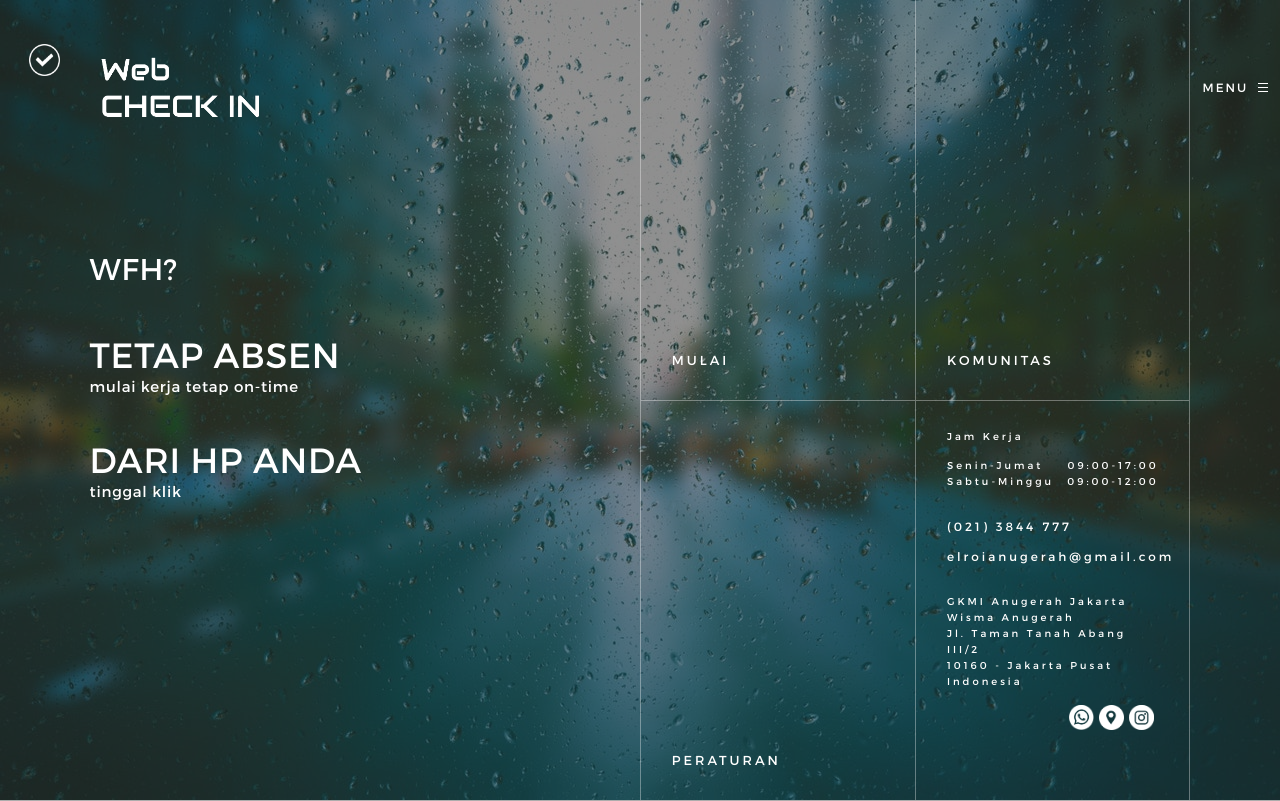
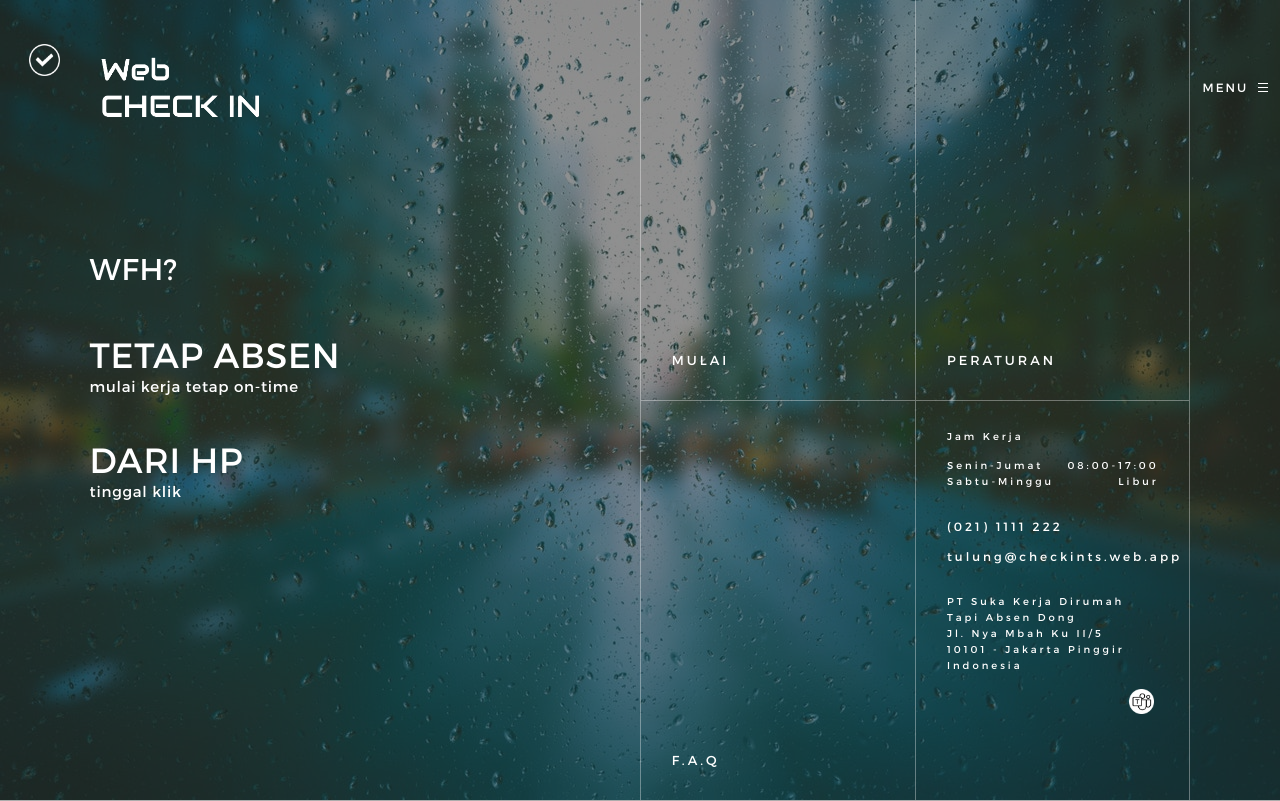
Before and after one commit to thomsetiabudi/CheckIn, an Angular app: page / in a window 1280 px wide. Built offline with nearby package versions, Linux system fonts and the light colour scheme.

Commit message:
matikan link
matikan link

```diff
--- a/src/app/home/home.component.html
+++ b/src/app/home/home.component.html
@@ -6,7 +6,7 @@
       mulai kerja tetap on-time
     </p>
     <p class="mainContentDummy"></p>
-    <p><span class="mainContentServiceHour">Dari HP Anda</span><br>
+    <p><span class="mainContentServiceHour">Dari HP</span><br>
       tinggal klik
     </p>
   </div>
@@ -14,19 +14,19 @@
 
 <!-- Home Menu Links -->
 <div class="homeMenuLinkContainer" #homeMenuLinkContainer>
-  <a routerLink='/connect' href="#" class="homeMenuLink">
+  <a routerLink='/home' href="#" class="homeMenuLink">
     <div>
       <p class="homeMenuLinkText">Mulai</p>
     </div>
   </a>
-  <a routerLink='/komunitas' href="#" class="homeMenuLink">
+  <a routerLink='/home' href="#" class="homeMenuLink">
     <div>
-      <p class="homeMenuLinkText">Komunitas</p>
+      <p class="homeMenuLinkText">Peraturan</p>
     </div>
   </a>
-  <a routerLink='/kisah' href="#" class="homeMenuLink">
+  <a routerLink='/home' href="#" class="homeMenuLink">
     <div>
-      <p class="homeMenuLinkText">Peraturan</p>
+      <p class="homeMenuLinkText">F.A.Q</p>
     </div>
   </a>
   <a href="#" class="homeMenuLink homeMenuLinkKontak">
@@ -34,29 +34,20 @@
       <p class="homeMenuLinkTextKontak homeMenuLinkTextKontakJamKerjaTitle">Jam Kerja</p>
       <p class="homeMenuLinkTextKontak homeMenuLinkTextKontakJamKerjaDetail">
         <span>Senin-Jumat</span>
-        <span class="homeMenuLinkTextKontakJamKerjaDetailJam">09:00-17:00</span>
+        <span class="homeMenuLinkTextKontakJamKerjaDetailJam">08:00-17:00</span>
         <br>
         <span>Sabtu-Minggu</span>
-        <span class="homeMenuLinkTextKontakJamKerjaDetailJam">09:00-12:00</span>
+        <span class="homeMenuLinkTextKontakJamKerjaDetailJam">Libur</span>
       </p>
-      <p class="homeMenuLinkTextKontak homeMenuLinkTextKontakTel"><a href="tel:+62 21 3844 777">(021) 3844 777</a></p>
-      <p class="homeMenuLinkTextKontak homeMenuLinkTextKontakEMail"><a href="mailto:elroianugerah@gmail.com">elroianugerah@gmail.com</a></p>
-      <p class="homeMenuLinkTextKontak homeMenuLinkTextKontakDetail">GKMI Anugerah Jakarta<br>
-        Wisma Anugerah<br>
-        Jl. Taman Tanah Abang III/2<br>
-        10160 - Jakarta Pusat<br>
+      <p class="homeMenuLinkTextKontak homeMenuLinkTextKontakTel"><a href="tel:+62 21 1111 222">(021) 1111 222</a></p>
+      <p class="homeMenuLinkTextKontak homeMenuLinkTextKontakEMail"><a href="mailto:tulung@checkints.web.app">tulung@checkints.web.app</a></p>
+      <p class="homeMenuLinkTextKontak homeMenuLinkTextKontakDetail">PT Suka Kerja Dirumah<br>
+        Tapi Absen Dong<br>
+        Jl. Nya Mbah Ku II/5<br>
+        10101 - Jakarta Pinggir<br>
         Indonesia</p>
-      <a class="socialIconButtonLink" target="_blank" href="https://instagram.com/gkmi_anugerah">
-        <img class="socialIconButton" src="/assets/img/instagram-circle-w.png" alt="IG">
-      </a>
-      <a class="socialIconButtonLink" target="_blank" href="https://goo.gl/maps/aPQFoLxrTEo">
-        <img class="socialIconButton" src="/assets/img/location-circle-w.png" alt="IG">
-      </a>
-      <!-- <a class="socialIconButtonLink" target="_blank" href="https://wa.me/628176904755/?text=Halo%20Pak%20Febri%2C%20tentang%20GKMI%20Anugerah">
-        <img class="socialIconButton" src="/assets/img/whatsapp-circle-w.png" alt="WA">
-      </a> -->
-      <a class="socialIconButtonLink" target="_blank" href="{{whatsappLinkPrefix + '628176904755' + whatsapplinkText + 'Halo%20Pak%20Febri%2C%20tentang%20GKMI%20Anugerah'}}">
-        <img class="socialIconButton" src="/assets/img/whatsapp-circle-w.png" alt="WA">
+      <a class="socialIconButtonLink" target="_blank" href="https://teams.microsoft.com/l/chat/0/0?users=jkt.helpdesk@sumbercipta.com">
+        <img class="socialIconButton" src="/assets/img/teams-circle.png" alt="MSTeams">
       </a>
     </div>
   </a>
--- a/src/app/overlay-menu/overlay-menu.component.html
+++ b/src/app/overlay-menu/overlay-menu.component.html
@@ -16,22 +16,19 @@
   <nav>
     <div id="contact">
       <div>
-        <p>GKMI Anugerah Jakarta<br>
-          Wisma Anugerah<br>
-          Jl. Taman Tanah Abang III/2<br>
-          10160 - Jakarta Pusat<br>
+        <p>PT Suka Kerja Dirumah<br>
+          Tapi Absen Dong<br>
+          Jl. Nya Mbah Ku II/5<br>
+          10101 - Jakarta Pinggir<br>
           Indonesia</p>
       </div>
       <div>
-        <p class="contactTel"><a href="tel:+62 21 3844 777">(021) 3844 777</a></p>
-        <p><a href="mailto:elroianugerah@gmail.com">elroianugerah@gmail.com</a></p>
+        <p class="contactTel"><a href="tel:+62 21 1111 222">(021) 1111 222</a></p>
+        <p><a href="mailto:tulung@checkints.web.app">tulung@checkints.web.app</a></p>
       </div>
       <div>
-          <a class="socialIconButtonLinkNav" target="_blank" href="https://instagram.com/gkmi_anugerah">
-            <img class="socialIconButtonNav" src="/assets/img/instagram-circle-w.png" alt="IG">
-          </a>
-          <a class="socialIconButtonLinkNav" target="_blank" href="https://goo.gl/maps/aPQFoLxrTEo">
-            <img class="socialIconButtonNav" src="/assets/img/location-circle-w.png" alt="IG">
+          <a class="socialIconButtonLinkNav" target="_blank" href="https://teams.microsoft.com/l/chat/0/0?users=jkt.helpdesk@sumbercipta.com">
+            <img class="socialIconButtonNav" src="/assets/img/teams-circle.png" alt="MSTeams">
           </a>
       </div>
     </div>
@@ -41,13 +38,13 @@
           <a routerLink='/home' href="#">Home</a>
         </li>
         <li [className]="kisah_class">
-          <a routerLink='/kisah' href="#">Kisah Kami</a>
+          <a routerLink='/home' href="#">Mulai</a>
         </li>
         <li [className]="komunitas_class">
-          <a routerLink='/komunitas' href="#">Komunitas</a>
+          <a routerLink='/home' href="#">Peraturan</a>
         </li>
         <li [className]="persekutuan_class">
-          <a routerLink='/connect' href="#">CONNECT</a>
+          <a routerLink='/home' href="#">F.A.Q</a>
         </li>
       </ul>
     </div>
```
Also changed, not shown: src/assets/img/teams-circle.png (added), src/assets/img/teams-color.png (added).
